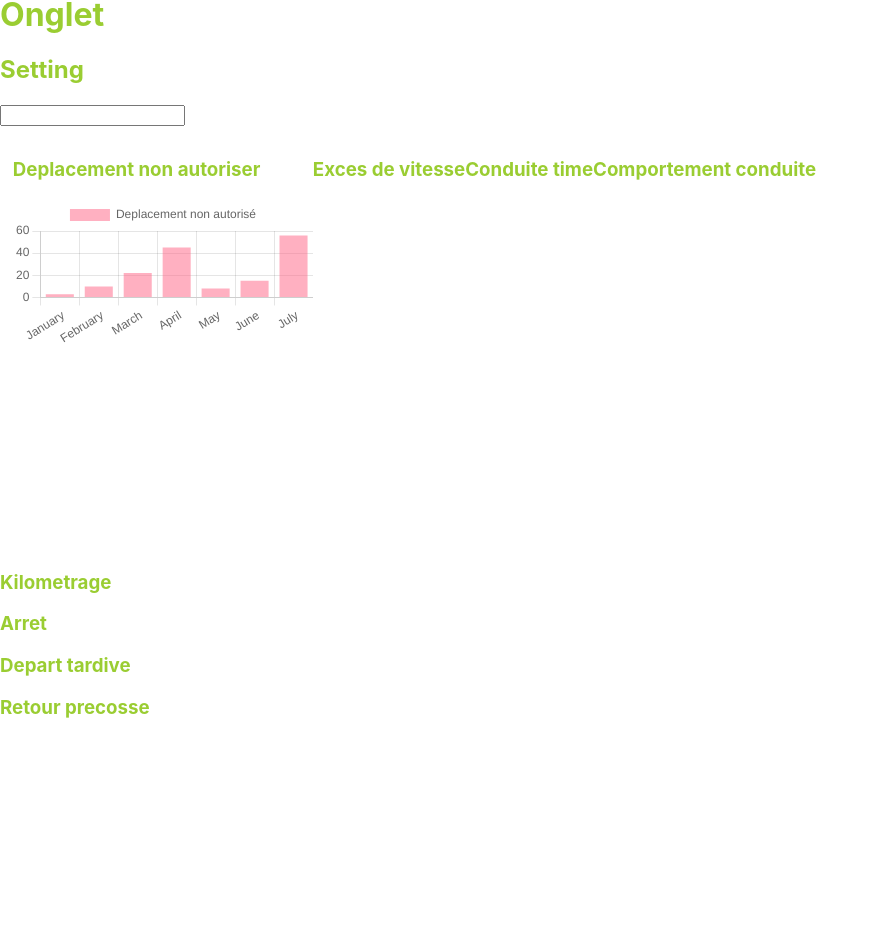
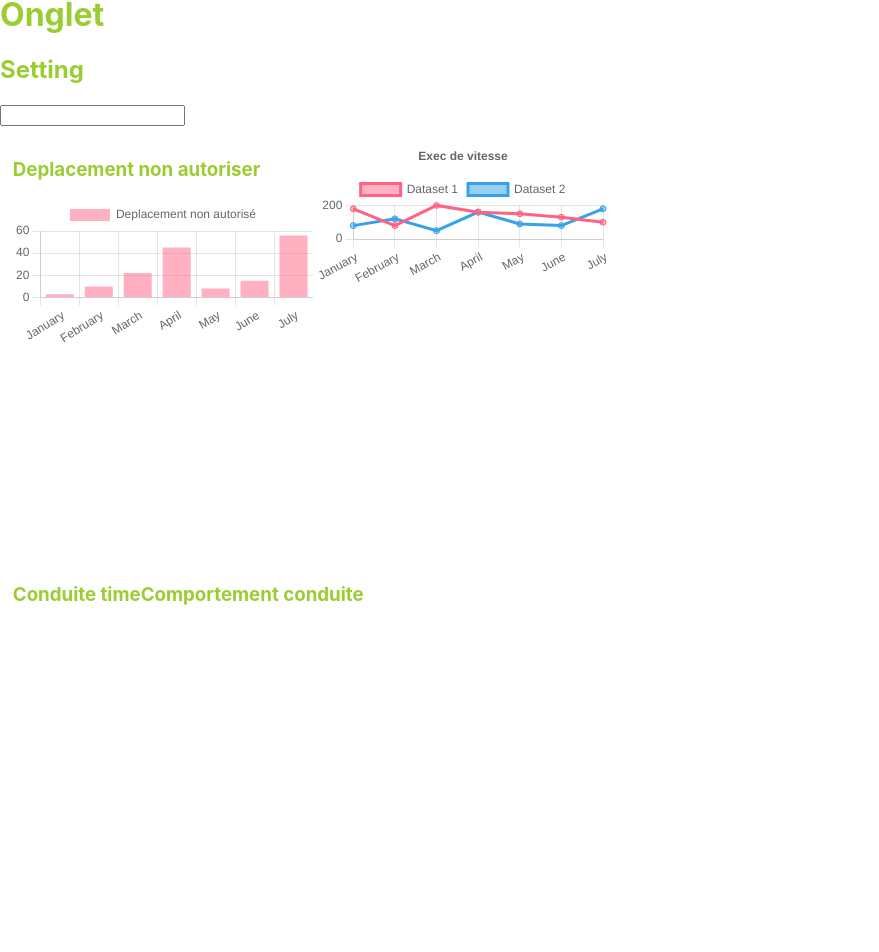
Before and after one commit to HamaBarhamou/geo-management, a React (Create React App) app: page / in a window 1280 px wide. Shown: the part 87-1039 px from the top of the page, without its empty margins (0-879 px from the left). Before the commit the page ends 824 px from the top, so only its background shows below. Built offline with nearby package versions, Linux system fonts and the light colour scheme.

Commit message:
affiche du deuxieme graphe

```diff
--- a/src/components/Excesvitesse.js
+++ b/src/components/Excesvitesse.js
@@ -1,9 +1,64 @@
 import React from 'react';
+import {
+  Chart as ChartJS,
+  CategoryScale,
+  LinearScale,
+  PointElement,
+  LineElement,
+  Title,
+  Tooltip,
+  Legend,
+} from 'chart.js';
+import { Line } from 'react-chartjs-2';
+
+ChartJS.register(
+  CategoryScale,
+  LinearScale,
+  PointElement,
+  LineElement,
+  Title,
+  Tooltip,
+  Legend
+);
+
+export const options = {
+  responsive: true,
+  plugins: {
+    legend: {
+      position: 'top',
+    },
+    title: {
+      display: true,
+      text: 'Exec de vitesse',
+    },
+  },
+};
+
+const labels = ['January', 'February', 'March', 'April', 'May', 'June', 'July'];
+
+export const data = {
+  labels,
+  datasets: [
+    {
+      label: 'Dataset 1',
+      data: ['180', '80', '200', '160', '150', '130', '100'],
+      borderColor: 'rgb(255, 99, 132)',
+      backgroundColor: 'rgba(255, 99, 132, 0.5)',
+    },
+    {
+      label: 'Dataset 2',
+      data: ['80', '120', '50', '160', '90', '80', '180'],
+      borderColor: 'rgb(53, 162, 235)',
+      backgroundColor: 'rgba(53, 162, 235, 0.5)',
+    },
+  ],
+};
+
 
 const Excesvitesse = () => {
     return (
         <div>
-            <h3>Exces de vitesse</h3>
+            <Line options={options} data={data} />
         </div>
     );
 };
--- a/src/components/Security.js
+++ b/src/components/Security.js
@@ -7,12 +7,14 @@
 const Security = () => {
     return (
         <div className="container1">
-
+            <div className="container2">
             <Deplacementnonautoriser/>
             <Excesvitesse/>
+            </div>
+            <div className="container3">
             <Conduitetime/>
             <Comportementconduite/>
-
+            </div>
         </div>
     );
 };
--- a/src/styles/App.scss
+++ b/src/styles/App.scss
@@ -20,7 +20,7 @@
   color : yellowgreen;
 }
 
-.container1 {
+.container2 {
   display: flex;
   flex-wrap: wrap;
 
@@ -28,3 +28,12 @@
   flex: 1 0 50%;
   height: 50vh;
 }
+
+.container3 {
+  display: flex;
+  flex-wrap: wrap;
+
+  padding: 1%;
+  flex: 1 0 50%;
+  height: 50vh;
+}
```
